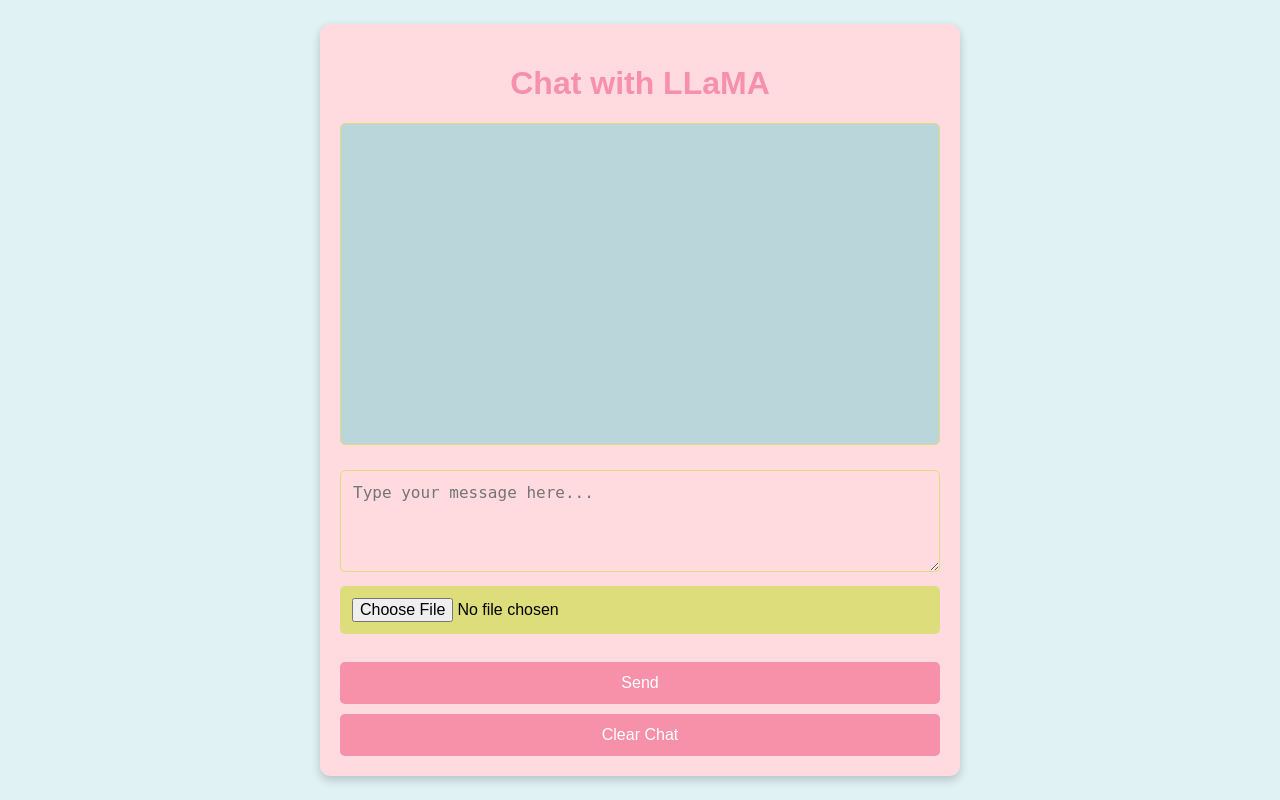
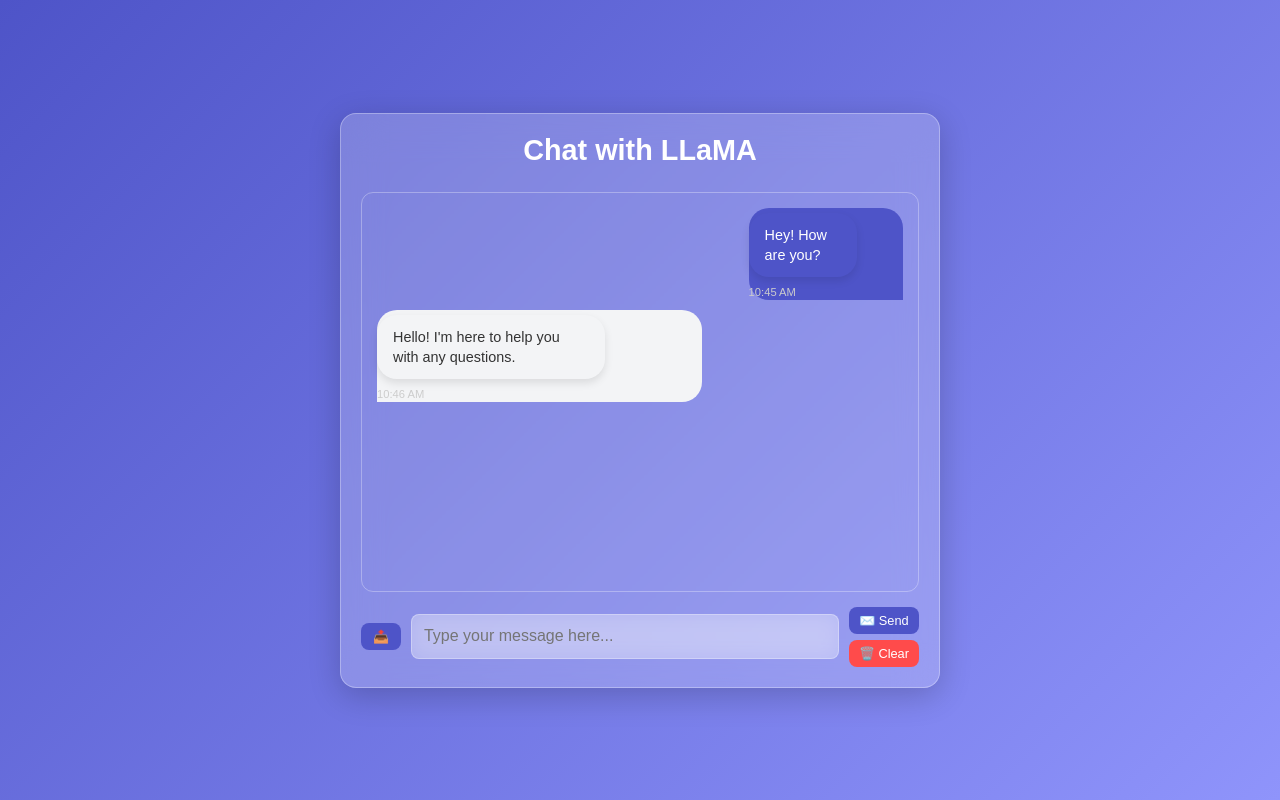
Before and after one commit to Lekha-Champaneria/LegalGenie, a Flask app: page / in a window 1280 px wide. Run offline with Flask 3, Linux system fonts and the light colour scheme.

Commit message:
made changes in ui

```diff
--- a/templates/index.html
+++ b/templates/index.html
@@ -5,108 +5,185 @@
     <meta name="viewport" content="width=device-width, initial-scale=1.0">
     <title>Chat with LLaMA</title>
     <style>
-        /* Color Palette */
         :root {
-            --sea-spray: #BAD6DA;
-            --baby-blue: #E1F2F4;
-            --matcha: #DDDD7B;
-            --sunshine: #FFE797;
-            --bubble-gum: #F691A9;
-            --blush: #FFDBDF;
+            --primary-bg: linear-gradient(135deg, #4e54c8, #8f94fb);
+            --container-bg: rgba(255, 255, 255, 0.2);
+            --user-bg: #4e54c8;
+            --bot-bg: #f3f4f6;
+            --input-bg: rgba(255, 255, 255, 0.3);
+            --border-color: rgba(255, 255, 255, 0.3);
+            --button-color: #4e54c8;
+            --button-hover: #4343c5;
+            --text-color: #fff;
+        }
+
+        * {
+            box-sizing: border-box;
+            margin: 0;
+            padding: 0;
+            font-family: 'Arial', sans-serif;
         }
 
         body {
-            font-family: Arial, sans-serif;
-            background-color: var(--baby-blue);
-            margin: 0;
-            padding: 0;
+            background: var(--primary-bg);
             display: flex;
             justify-content: center;
             align-items: center;
             height: 100vh;
-            color: black;
+            color: var(--text-color);
         }
 
         .container {
-            background-color: var(--blush);
+            background-color: var(--container-bg);
+            backdrop-filter: blur(20px);
             padding: 20px;
-            border-radius: 10px;
-            box-shadow: 0 4px 10px rgba(0, 0, 0, 0.2);
+            border-radius: 16px;
+            box-shadow: 0 8px 32px rgba(0, 0, 0, 0.2);
             width: 100%;
             max-width: 600px;
+            display: flex;
+            flex-direction: column;
+            gap: 15px;
+            border: 1px solid var(--border-color);
         }
 
-        h1 {
+        .container h1 {
             text-align: center;
-            color: var(--bubble-gum);
+            font-size: 1.8em;
+            color: #ffffff;
+            font-weight: 600;
+            margin-bottom: 10px;
         }
 
         .chat-box {
-            border: 1px solid var(--matcha);
-            padding: 10px;
-            height: 300px;
+            border: 1px solid var(--border-color);
+            padding: 15px;
+            height: 400px;
             overflow-y: auto;
-            background-color: var(--sea-spray);
-            border-radius: 5px;
-            margin-bottom: 15px;
-            color: black;
+            background-color: transparent;
+            border-radius: 12px;
+            display: flex;
+            flex-direction: column;
+            gap: 10px;
         }
 
         .chat-box p {
             margin: 5px 0;
-            padding: 10px;
-            border-radius: 15px;
-            color: white;
-            display: inline-block;  /* Adjusts the box to fit content */
-            max-width: 70%; /* Maximum width of the message box */
-            word-wrap: break-word; /* Wraps the text within the box */
+            padding: 12px 16px;
+            border-radius: 20px;
+            max-width: 70%;
+            word-wrap: break-word;
+            line-height: 1.4;
+            font-size: 0.9em;
+            box-shadow: 0 4px 8px rgba(0, 0, 0, 0.1);
+            position: relative;
         }
 
+        /* User message styling */
         .user-message {
-            background-color: var(--bubble-gum);
-            text-align: right;
-            float: right; /* Aligns user messages to the right */
-            clear: both; /* Ensures new messages start below */
+            background-color: var(--user-bg);
+            color: white;
+            align-self: flex-end;
+            text-align: left;
+            border-radius: 20px 20px 0 20px;
         }
 
+        /* Bot message styling */
         .bot-message {
-            background-color: var(--matcha);
+            background-color: var(--bot-bg);
+            color: #333;
+            align-self: flex-start;
             text-align: left;
-            float: left; /* Aligns bot messages to the left */
-            clear: both; /* Ensures new messages start below */
+            border-radius: 20px 20px 20px 0;
         }
 
-        textarea, input[type="file"], input[type="submit"], button {
-            margin-top: 10px;
-            width: 100%;
-            padding: 12px;
-            border-radius: 5px;
-            border: none;
-            color: black;
-            font-size: 16px;
-            box-sizing: border-box;
+        /* Optional timestamp */
+        .timestamp {
+            font-size: 0.7em;
+            color: #ccc;
+            margin-top: 3px;
+        }
+
+        /* Form Section */
+        .form-section {
+            display: flex;
+            align-items: center;
+            gap: 10px;
+        }
+
+        /* File Upload Button */
+        .file-label {
+            background-color: var(--button-color);
+            color: white;
+            padding: 6px 12px;
+            border-radius: 8px;
+            cursor: pointer;
+            font-size: 0.8em;
+            transition: background 0.3s;
+            display: flex;
+            align-items: center;
+            justify-content: center;
+        }
+
+        input[type="file"] {
+            display: none;
         }
 
         textarea {
-            background-color: var(--blush);
-            color: black;
-            border: 1px solid var(--matcha);
+            flex-grow: 1;
+            background-color: var(--input-bg);
+            color: white;
+            border: 1px solid var(--border-color);
+            padding: 12px;
+            border-radius: 8px;
+            font-size: 1em;
+            resize: none;
+            height: 45px;
+            backdrop-filter: blur(10px);
         }
 
-        input[type="file"] {
-            background-color: var(--matcha);
-            color: black;
+        /* Right-aligned buttons */
+        .button-group {
+            display: flex;
+            flex-direction: column;
+            gap: 6px;
         }
 
-        input[type="submit"], button {
-            background-color: var(--bubble-gum);
+        .small-btn {
+            background-color: var(--button-color);
+            color: white;
+            border: none;
+            padding: 6px 10px;
+            border-radius: 8px;
+            font-size: 0.8em;
             cursor: pointer;
-            color: white;
+            transition: background 0.3s;
+            display: flex;
+            align-items: center;
+            justify-content: center;
         }
 
-        input[type="submit"]:hover, button:hover {
-            background-color: var(--sunshine);
-            color: black;
+        .small-btn:hover {
+            background-color: var(--button-hover);
+        }
+
+        /* Clear Button Specific */
+        .clear-btn {
+            background-color: #ff4b4b;
+        }
+
+        .clear-btn:hover {
+            background-color: #e04343;
+        }
+
+        /* Smooth Scroll */
+        .chat-box::-webkit-scrollbar {
+            width: 5px;
+        }
+
+        .chat-box::-webkit-scrollbar-thumb {
+            background-color: var(--user-bg);
+            border-radius: 10px;
         }
     </style>
 </head>
@@ -114,19 +191,29 @@
     <div class="container">
         <h1>Chat with LLaMA</h1>
         <div class="chat-box">
-            {% for message in chat_history %}
-                {% if message.startswith('You') %}
-                    <p class="user-message">{{ message }}</p>
-                {% else %}
-                    <p class="bot-message">{{ message }}</p>
-                {% endif %}
-            {% endfor %}
+            <!-- Loop for messages -->
+            <div class="user-message">
+                <p>Hey! How are you?</p>
+                <span class="timestamp">10:45 AM</span>
+            </div>
+            <div class="bot-message">
+                <p>Hello! I'm here to help you with any questions.</p>
+                <span class="timestamp">10:46 AM</span>
+            </div>
         </div>
-        <form method="POST" action="/" enctype="multipart/form-data">
-            <textarea name="user_input" rows="4" placeholder="Type your message here..."></textarea><br>
-            <input type="file" name="uploaded_file"><br><br>
-            <input type="submit" value="Send">
-            <button type="submit" name="clear_chat">Clear Chat</button>
+        <form method="POST" action="/" enctype="multipart/form-data" class="form-section">
+            <!-- Left Upload Button with Upwards Arrow Icon -->
+            <label class="file-label" for="file-upload">📤</label>
+            <input type="file" name="uploaded_file" id="file-upload">
+
+            <!-- Text Input -->
+            <textarea name="user_input" placeholder="Type your message here..."></textarea>
+
+            <!-- Right-aligned Buttons with Icons -->
+            <div class="button-group">
+                <button type="submit" class="small-btn">✉️ Send</button>
+                <button type="submit" name="clear_chat" class="small-btn clear-btn">🗑️ Clear</button>
+            </div>
         </form>
     </div>
 </body>
```
Also changed, not shown: 3 other files.
